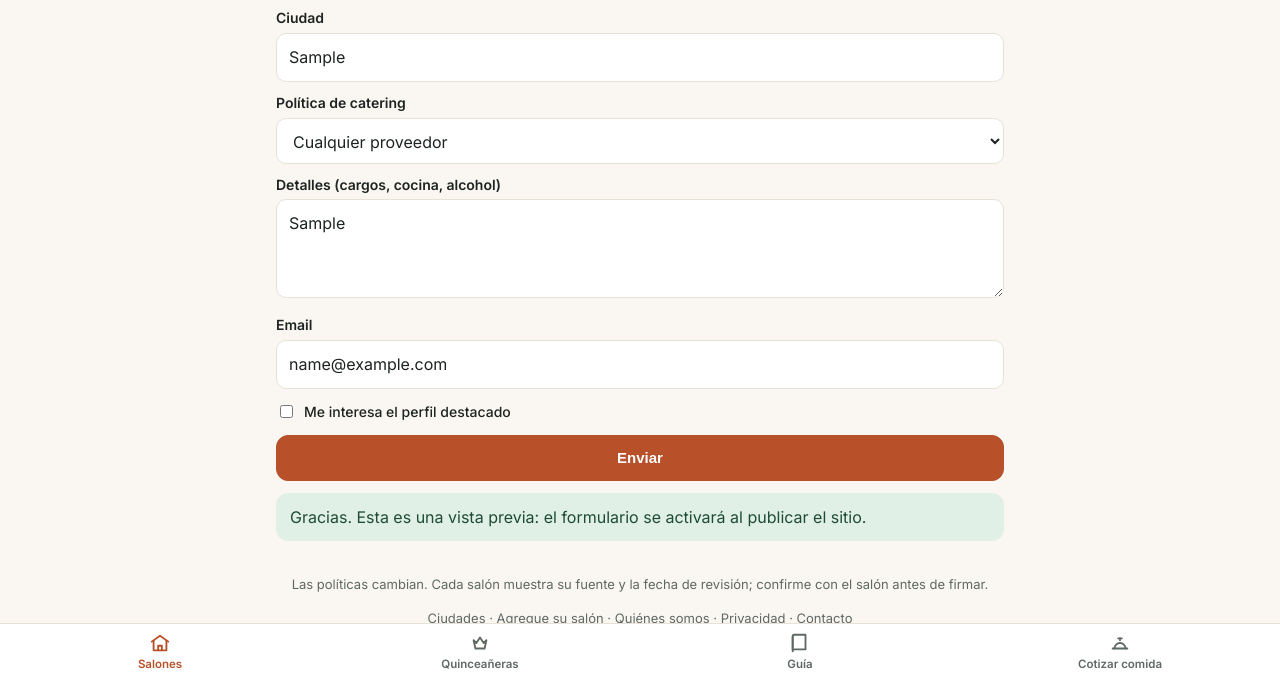
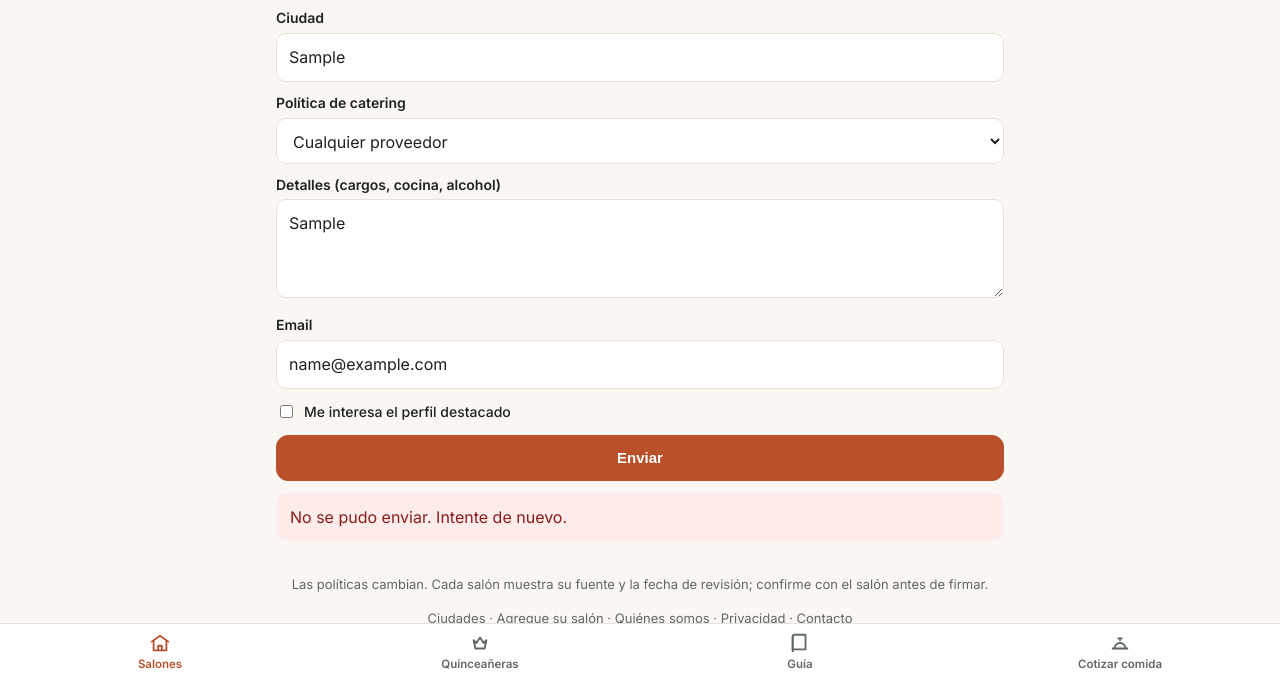
Before and after one commit to Eiramz34/bring-your-caterer, a plain HTML site: page es/agregue-su-salon/index.html in a window 1280 px wide. Both pictures are taken after typing "Sample", "Sample", "Sample", "name@example.com" into the empty fields and a click on the button "Enviar". Shown: the part 625-1308 px from the top of the page. Drawn offline with Linux system fonts and the light colour scheme; no server answers.

Commit message:
Send quote and listing forms to Supabase
All four forms now save submissions to the dfw-directories Supabase
project (insert-only public key), with a spam honeypot, a thank-you
message on success and an error message on failure.

Co-Authored-By: Claude Opus 5.5 <noreply@anthropic.com>

```diff
--- a/assets/app.js
+++ b/assets/app.js
@@ -59,7 +59,7 @@
     });
   }
 
-  // Lead and venue forms. Posts JSON to data-endpoint (e.g. a Formspree form URL) when configured.
+  // Lead and venue forms. Saves submissions to Supabase via data-endpoint.
   var form = document.getElementById("leadform");
   if (form) {
     var vf = document.getElementById("venueField");
@@ -68,12 +68,23 @@
       e.preventDefault();
       var es = form.dataset.lang === "es";
       var ok = document.getElementById("leadok");
+      var btn = form.querySelector('button[type="submit"]');
       var data = {}; new FormData(form).forEach(function (val, key) { data[key] = val; });
-      function show(msg) { ok.textContent = msg; ok.hidden = false; }
+      function show(msg, bad) { ok.textContent = msg; ok.hidden = false; ok.classList.toggle("error", !!bad); }
+      var thanks = form.dataset.type === "listing"
+        ? (es ? "¡Gracias! Revisaremos su información y le escribiremos pronto." : "Thanks! We'll review your listing and get back to you soon.")
+        : (es ? "¡Listo! Recibirá cotizaciones en 1–2 días hábiles." : "Done! Expect quotes within 1–2 business days.");
+      if (data.company_website) { form.reset(); show(thanks); return; }
       if (!form.dataset.endpoint) { show(es ? "Gracias. Esta es una vista previa: el formulario se activará al publicar el sitio." : "Thanks. This is a preview: the form goes live when the site launches."); return; }
-      fetch(form.dataset.endpoint, { method: "POST", headers: { "Content-Type": "application/json", "Accept": "application/json" }, body: JSON.stringify(data) })
-        .then(function (r) { if (!r.ok) throw 0; form.reset(); show(es ? "¡Listo! Recibirá cotizaciones en 1–2 días hábiles." : "Done! Expect quotes within 1–2 business days."); if (window.gtag) gtag("event", "generate_lead", { form: data.form }); })
-        .catch(function () { show(es ? "No se pudo enviar. Intente de nuevo." : "Couldn't send. Please try again."); });
+      // Saves the submission to Supabase (insert-only public key; visitors can't read entries).
+      var skip = { company_website: 1, name: 1, email: 1, phone: 1, date: 1, lang: 1, site: 1 };
+      var details = {}; Object.keys(data).forEach(function (k) { if (!skip[k] && data[k] !== "") details[k] = data[k]; });
+      var row = { site: form.dataset.site, form_type: form.dataset.type, language: es ? "es" : "en", name: data.name || null, email: data.email, phone: data.phone || null, event_date: data.date || null, details: details };
+      if (btn) btn.disabled = true;
+      fetch(form.dataset.endpoint, { method: "POST", headers: { "Content-Type": "application/json", "apikey": form.dataset.key, "Prefer": "return=minimal" }, body: JSON.stringify(row) })
+        .then(function (r) { if (!r.ok) throw 0; form.reset(); show(thanks); if (window.gtag) gtag("event", "generate_lead", { form: data.form }); })
+        .catch(function () { show(es ? "No se pudo enviar. Intente de nuevo." : "Couldn't send. Please try again.", true); })
+        .then(function () { if (btn) btn.disabled = false; });
     });
   }
 })();
--- a/assets/style.css
+++ b/assets/style.css
@@ -116,3 +116,4 @@ footer{color:var(--muted);font-size:13px;padding:28px 16px 12px;text-align:cente
 .kit{display:flex;flex-direction:column;gap:10px;background:#fdf6ec;border:1px solid #efdcc0;border-radius:12px;padding:14px;margin:22px 0 4px}
 .kit p{margin:4px 0 0;color:var(--muted);font-size:14.5px}
 .kit .btn{align-self:flex-start}
+.notice.error{background:#fdecea;color:#8a1c1c}
--- a/es/agregue-su-salon/index.html
+++ b/es/agregue-su-salon/index.html
@@ -26,7 +26,7 @@
 <p>Dueños de salones: lleguen a familias que buscan específicamente salones donde puedan traer su propia comida, en inglés y español.</p>
 <div class="plan"><b>Perfil gratis</b><div class="price">$0</div><p>Nombre, ciudad, política de catering y fuente.</p></div>
 <div class="plan feature"><b>Salón destacado</b><div class="price">$29<span>/mes</span></div><p>Arriba en su ciudad y en la página de quinceañeras, fotos, sello "Verificado por el salón" y botón de contacto. Sin comisión ni cobro por cliente; cancele cuando quiera.</p></div>
-<form id="leadform" data-endpoint="" data-lang="es"><input type="hidden" name="form" value="venue-submission">
+<form id="leadform" data-endpoint="https://dwpnqxpmvqwdfnbrsvud.supabase.co/rest/v1/form_submissions" data-key="sb_publishable_c0AsIwtwpAQ-UFyj4vbTgA_mrB0vnd6" data-site="byc" data-type="listing" data-lang="es"><div aria-hidden="true" style="position:absolute;left:-10000px;top:auto;width:1px;height:1px;overflow:hidden"><label>Leave this field empty<input type="text" name="company_website" tabindex="-1" autocomplete="off"></label></div><input type="hidden" name="form" value="venue-submission">
   <div class="field"><label for="v-name">Nombre del salón</label><input id="v-name" name="venue" required></div>
   <div class="field"><label for="v-city">Ciudad</label><input id="v-city" name="city" required></div>
   <div class="field"><label for="v-pol">Política de catering</label><select id="v-pol" name="policy"><option>Cualquier proveedor</option><option>Proveedores con licencia</option><option>Solo proveedores aprobados</option><option>Lista recomendada o propio</option></select></div>
```
Also changed, not shown: es/cotizaciones/index.html (+1 -1 lines), get-catering-quotes/index.html (+1 -1 lines), list-your-venue/index.html (+1 -1 lines).
